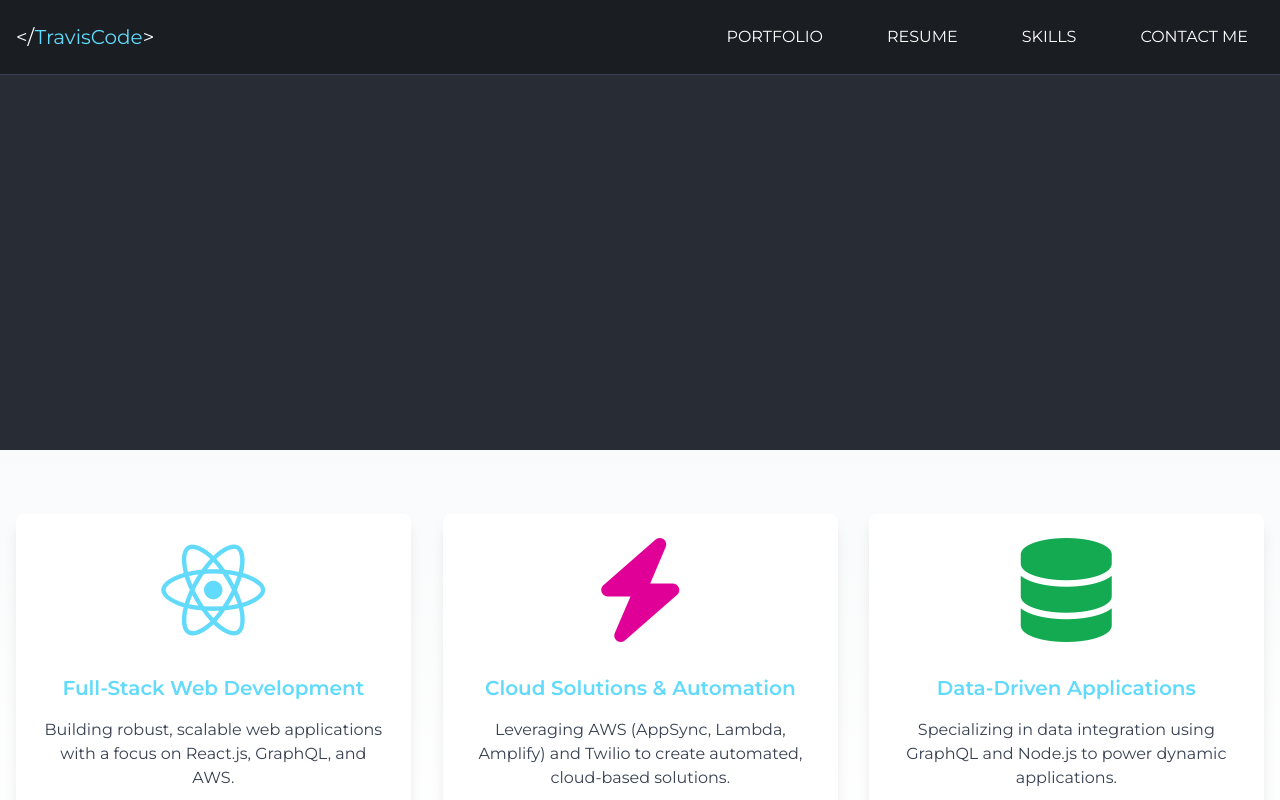
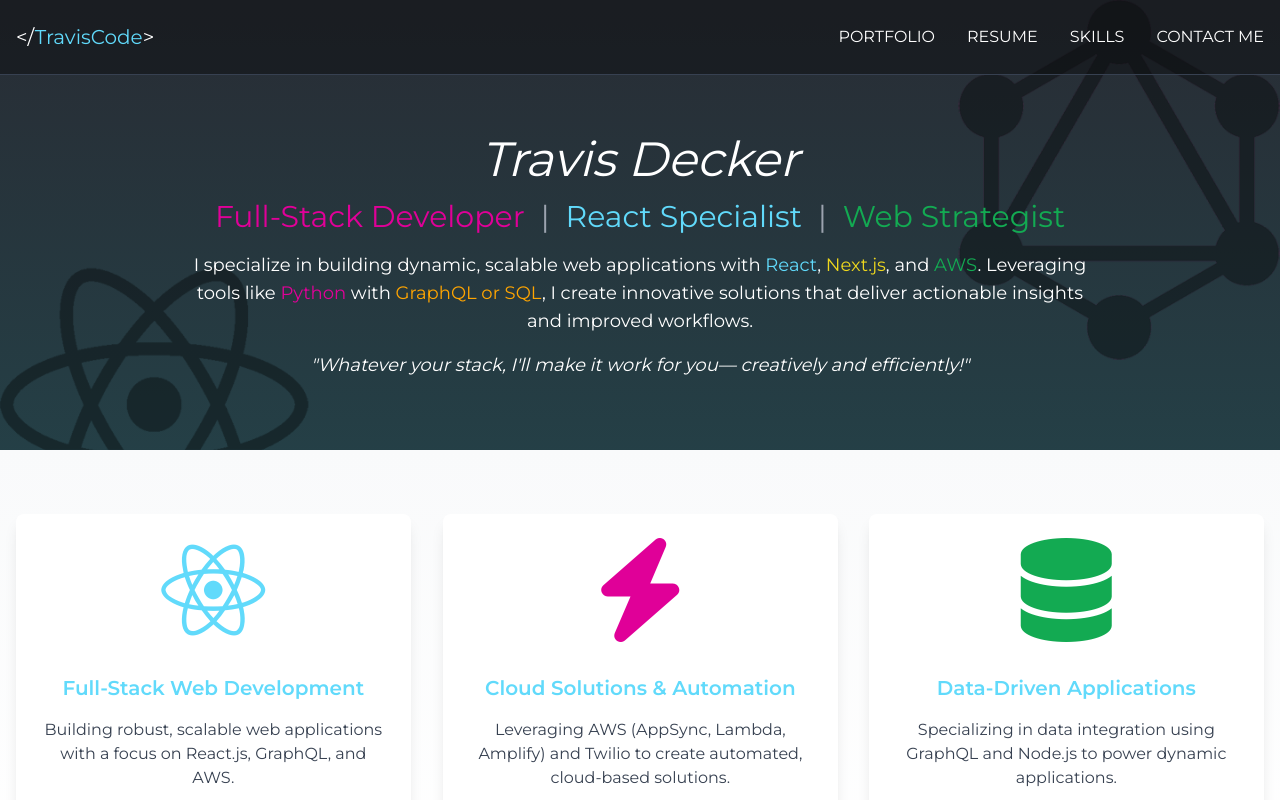
Before and after one commit to traviscode0004/portfolio-next, a Next.js app: page / in a window 1280 px wide. Shown: the top 800 px of the page. Built offline with nearby package versions, Linux system fonts and the light colour scheme.

Commit message:
worked on nav and styling

```diff
--- a/app/components/ContactSection.tsx
+++ b/app/components/ContactSection.tsx
@@ -47,7 +47,7 @@
   }
 
   return (
-    <section id="contact" className="py-16 bg-gradient-to-b from-gray-50 to-white">
+    <section id="contact" className="py-16 /* bg-gradient-to-b from-gray-100 to-white */">
       <div className="container mx-auto px-4">
         <h5
           className={`
--- a/app/components/HeroSection.tsx
+++ b/app/components/HeroSection.tsx
@@ -15,7 +15,6 @@
         justify-center
         w-full
         text-white
-        overflow-hidden
         min-h-[450px]
         max-h-[450px]
         pt-16
--- a/app/components/Navbar.tsx
+++ b/app/components/Navbar.tsx
@@ -5,19 +5,16 @@
 import styles from '../styles/Navbar.module.css';
 
 export default function Navbar() {
-  // Track scroll to replicate your "menu--scrolled" effect
-  const [scrolled, setScrolled] = useState(false);
+  const [scrolled, setScrolled] = useState(false); // Track scroll state for shrinking navbar
   const [menuOpen, setMenuOpen] = useState(false); // Mobile menu state
+  const [loaded, setLoaded] = useState(false); // Navbar load animation state
 
-  // This tracks if the navbar has "loaded" for the first time
-  const [loaded, setLoaded] = useState(false);
-
-  // 1. On component mount, set loaded to true
+  // Ensure the navbar runs its load animation on mount
   useEffect(() => {
     setLoaded(true);
   }, []);
 
-  // 2. Track scrolling to shrink/expand navbar
+  // Track scrolling for shrinking the navbar
   useEffect(() => {
     function handleScroll() {
       if (window.scrollY > 378) {
@@ -30,15 +27,23 @@
     return () => window.removeEventListener('scroll', handleScroll);
   }, []);
 
+  // Prevent body scrolling when mobile menu is open
+  useEffect(() => {
+    if (menuOpen) {
+      document.body.style.overflow = 'hidden';
+    } else {
+      document.body.style.overflow = '';
+    }
+  }, [menuOpen]);
+
   return (
     <nav
       id="menu"
       className={`
         fixed top-0 left-0 w-full z-50
         border-b border-gray-700
+        flex items-center
         transition-all duration-500
-        flex items-center
-        /* Our module classes: */
         ${styles.navBarLoad}
         ${loaded ? styles.active : ''}
         ${scrolled
@@ -61,44 +66,79 @@
         <button
           className="text-white text-2xl md:hidden focus:outline-none"
           onClick={() => setMenuOpen(!menuOpen)}
+          aria-label="Toggle mobile menu"
         >
-          {menuOpen ? '✕' : '☰'}
+          ☰
         </button>
 
-        {/* Navbar Links */}
+        {/* Full-Screen Mobile Menu */}
         <div
           className={`
-            md:flex md:space-x-8 md:items-center
-            ${menuOpen ? 'block' : 'hidden'}
-            absolute md:static top-full left-0 w-full md:w-auto
-            bg-[rgba(12.5,13.7,16.5,1)] md:bg-transparent
+            ${styles.mobileMenu}
+            ${menuOpen ? styles.menuOpen : styles.menuClosed}
           `}
         >
+          {/* Close Button */}
+          <button
+            className={styles.closeButton}
+            onClick={() => setMenuOpen(false)}
+            aria-label="Close menu"
+          >
+            ✕
+          </button>
           <Link
             href="#portfolio"
-            className="block md:inline-block text-white hover:text-white px-4 py-2 md:py-0"
+            className="block text-white px-4 py-2 text-lg"
             onClick={() => setMenuOpen(false)}
           >
             PORTFOLIO
           </Link>
           <Link
             href="#about"
-            className="block md:inline-block text-white hover:text-white px-4 py-2 md:py-0"
+            className="block text-white px-4 py-2 text-lg"
             onClick={() => setMenuOpen(false)}
           >
             RESUME
           </Link>
           <Link
             href="#skills"
-            className="block md:inline-block text-white hover:text-white px-4 py-2 md:py-0"
+            className="block text-white px-4 py-2 text-lg"
             onClick={() => setMenuOpen(false)}
           >
             SKILLS
           </Link>
           <Link
             href="#contact"
-            className="block md:inline-block text-white hover:text-white px-4 py-2 md:py-0"
+            className="block text-white px-4 py-2 text-lg"
             onClick={() => setMenuOpen(false)}
+          >
+            CONTACT ME
+          </Link>
+        </div>
+
+        {/* Navbar Links for Desktop */}
+        <div className="hidden md:flex md:space-x-8 md:items-center">
+          <Link
+            href="#portfolio"
+            className="text-white hover:text-gray-400"
+          >
+            PORTFOLIO
+          </Link>
+          <Link
+            href="#about"
+            className="text-white hover:text-gray-400"
+          >
+            RESUME
+          </Link>
+          <Link
+            href="#skills"
+            className="text-white hover:text-gray-400"
+          >
+            SKILLS
+          </Link>
+          <Link
+            href="#contact"
+            className="text-white hover:text-gray-400"
           >
             CONTACT ME
           </Link>
--- a/app/globals.css
+++ b/app/globals.css
@@ -9,9 +9,10 @@
 /* 3) Global fonts & resets. */
 html,
 body {
-  @apply font-montserrat text-base m-0 p-0;
+  @apply font-montserrat text-base m-0 p-0 overflow-x-hidden;
   color: #fff; /* Default text color. You can override in sections if needed. */
-  background-color: #282c34; /* fallback background if you want. */
+  background: linear-gradient(to bottom, #282c34, #00fffb);
+
 }
 
 /* 4) Custom color classes mapped from tailwind.config.js. */
@@ -70,7 +71,7 @@
 /* 6) Navbar styling from old “menu” classes.
    NOTE: The exact scrolled logic is done via React + Tailwind classes in Navbar.tsx,
    but here's optional fallback if you want it. */
-.menu {
+/* .menu {
   background-color: rgba(12.5, 13.7, 16.5, 0.5);
   border-bottom: 1px solid #474747;
   min-height: 75px;
@@ -80,7 +81,7 @@
   background-color: rgba(12.5, 13.7, 16.5, 1);
   min-height: 50px;
 }
-
+ */
 
 
 /* A helper for hero title alignment */
@@ -139,7 +140,6 @@
 /* 9) Additional sections from old code.
    Replace row/col references with Tailwind flex/grid if needed. */
    .section1 {
-    background-color: #282c34;
     min-height: 450px;
     max-height: 450px;
     color: white;
--- a/app/page.tsx
+++ b/app/page.tsx
@@ -10,12 +10,13 @@
 import SkillsSection from './components/SkillsSection'
 
 export default function HomePage() {
+
   return (
     <>
       <Navbar />
       <HeroSection />
-      <FeaturesSection />
-      <PortfolioSection />
+       <FeaturesSection />
+     <PortfolioSection />
       <SkillsSection />
       <AboutSection />
       <ContactSection />
--- a/app/styles/FeaturesSection.module.css
+++ b/app/styles/FeaturesSection.module.css
@@ -1,13 +1,11 @@
 /* Container adjustments */
 .container {
   position: relative;
-  /* overflow: hidden;  <-- Removed to prevent clipping */
 }
 
 /* Let Tailwind handle the grid layout */
 .cardGrid {
-  position: relative; /* Keep if you need relative positioning */
-  /* Remove gap: 2rem; because Tailwind already provides spacing */
+  position: relative;
 }
 
 /* Card Fade-in & Scale */
@@ -81,7 +79,6 @@
 
 /* Mobile Adjustments */
 @media (max-width: 768px) {
-  /* Disable animations on mobile for better performance */
   .card {
     opacity: 1;
     transform: none; /* Reset scale and transform */
@@ -92,9 +89,9 @@
     animation: none; /* Remove animations for mobile */
   }
 
-  /* For better spacing, let Tailwind handle stacking */
+  /* For better spacing, ensure cards stack properly */
   .cardGrid {
-    flex-wrap: wrap; /* Ensure cards stack properly on mobile */
+    flex-wrap: wrap; /* Ensure cards stack properly */
     display: flex; /* Use flex for wrapping */
   }
 }
--- a/app/styles/HeroSection.module.css
+++ b/app/styles/HeroSection.module.css
@@ -1,7 +1,11 @@
-/* Desktop Animation (Unchanged) */
+/* HeroSection.module.css */
+
+/* 1. (Optional) A container-level animation.
+   You can omit or adjust this if you don't need container movement. */
 .heroSection {
+  /* Example: a slight scale down and fade in of the entire hero container. */
   animation: heroContainerEntrance 1s ease-out forwards;
-  opacity: 0;
+  opacity: 0; /* initial state */
   transform: scale(0.95);
 }
 
@@ -16,28 +20,40 @@
   }
 }
 
-/* Staggered Text Lines for Desktop */
+/* 2. Staggered text lines:
+   We'll target direct child elements (h1, h3, h6, p, etc.) inside .heroTextCenter.
+   Each one gets the same keyframe but different delays via nth-child selectors. */
+
 .heroTextCenter > * {
   opacity: 0;
   transform: translateY(30px);
+  /* We won't define the final state here since the keyframe will handle it. */
   animation-fill-mode: forwards; /* retain end state */
 }
 
-/* Animations for individual elements */
+/* Headline (first child) */
 .heroTextCenter > *:nth-child(1) {
   animation: heroTextReveal 0.7s 0.2s ease-out forwards;
 }
+
+/* Roles (second child) */
 .heroTextCenter > *:nth-child(2) {
   animation: heroTextReveal 0.7s 0.4s ease-out forwards;
 }
+
+/* Description (third child) */
 .heroTextCenter > *:nth-child(3) {
   animation: heroTextReveal 0.7s 0.6s ease-out forwards;
 }
+
+/* Tagline (fourth child) */
 .heroTextCenter > *:nth-child(4) {
   animation: heroTextReveal 0.7s 0.8s ease-out forwards;
 }
 
-/* Keyframes for text reveal on desktop */
+/* You can add more nth-child rules if you add more lines in the hero. */
+
+/* Keyframes for the text reveal: slides up and fades in. */
 @keyframes heroTextReveal {
   0% {
     opacity: 0;
@@ -52,35 +68,3 @@
     opacity: 1;
   }
 }
-
-/* Adjustments for Mobile (Simplified or Disabled Animations) */
-@media (max-width: 768px) {
-  /* Disable the container-level animation for performance */
-  .heroSection {
-    animation: none;
-    opacity: 1; /* Ensure it is fully visible */
-    transform: none;
-  }
-
-  /* Disable animations for text lines */
-  .heroTextCenter > * {
-    animation: none;
-    opacity: 1; /* Ensure all text is visible */
-    transform: none;
-  }
-}
-
-/* Handle users with reduced motion preferences */
-@media (prefers-reduced-motion: reduce) {
-  .heroSection {
-    animation: none;
-    opacity: 1;
-    transform: none;
-  }
-
-  .heroTextCenter > * {
-    animation: none;
-    opacity: 1;
-    transform: none;
-  }
-}
--- a/app/styles/Navbar.module.css
+++ b/app/styles/Navbar.module.css
@@ -1,18 +1,16 @@
-/* Navbar.module.css */
-
-/* Initially hidden/translated upward */
+/* Navbar Initial Load Animation */
 .navBarLoad {
   opacity: 0;
   transform: translateY(-50px);
   transition: transform 0.5s, opacity 0.5s;
 }
 
-/* When active, run the keyframe animation */
+/* Active state after loaded */
 .navBarLoad.active {
   animation: dropDown 0.8s ease-out forwards;
 }
 
-/* Slide down + fade in animation */
+/* Keyframe for dropdown animation */
 @keyframes dropDown {
   0% {
     opacity: 0;
@@ -26,3 +24,48 @@
     transform: translateY(0);
   }
 }
+
+/* Full-Screen Mobile Menu */
+.mobileMenu {
+  position: fixed;
+  top: 0;
+  left: 0;
+  width: 100%;
+  height: 100vh; /* Fullscreen height */
+  background-color: rgba(12.5, 13.7, 16.5, 1);
+  transform: translateX(100%); /* Start off-screen to the right */
+  transition: transform 0.3s ease-in-out;
+  z-index: 50;
+  display: flex;
+  flex-direction: column;
+  justify-content: center;
+  align-items: center;
+}
+
+/* When menu is open */
+.menuOpen {
+  transform: translateX(0); /* Slide into view */
+}
+
+/* When menu is closed */
+.menuClosed {
+  transform: translateX(100%); /* Slide out of view */
+}
+
+/* Close Button */
+.closeButton {
+  position: absolute;
+  top: 1rem;
+  right: 1rem;
+  background: none;
+  border: none;
+  color: white;
+  font-size: 2rem;
+  cursor: pointer;
+  z-index: 51; /* Ensure it's above the menu content */
+  transition: color 0.2s ease-in-out;
+}
+
+.closeButton:hover {
+  color: rgba(255, 255, 255, 0.7); /* Slightly dim on hover */
+}
```
Also changed, not shown: app/components/PortfolioSection.tsx (+38 -36 lines).
